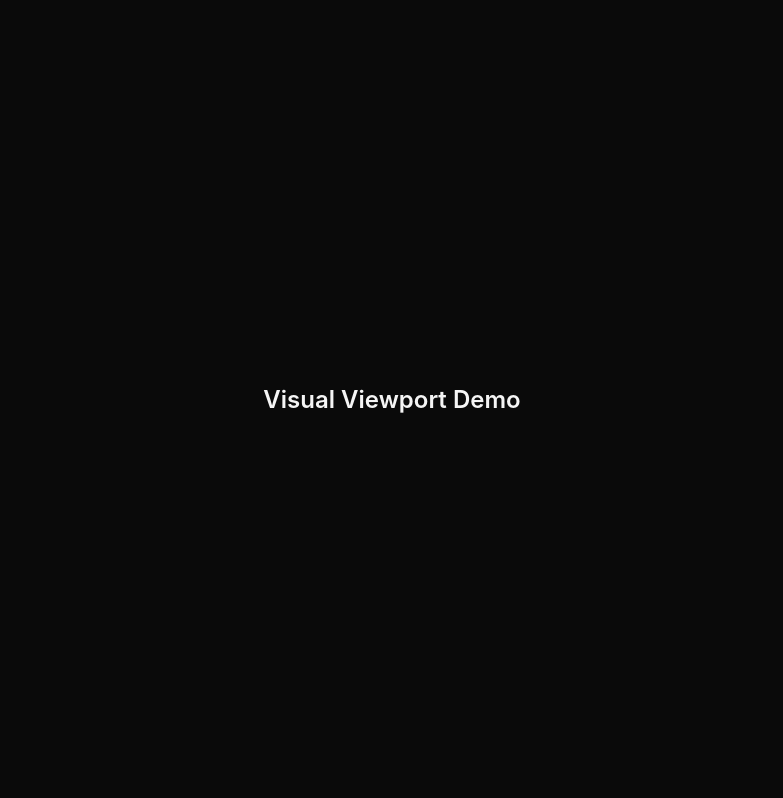
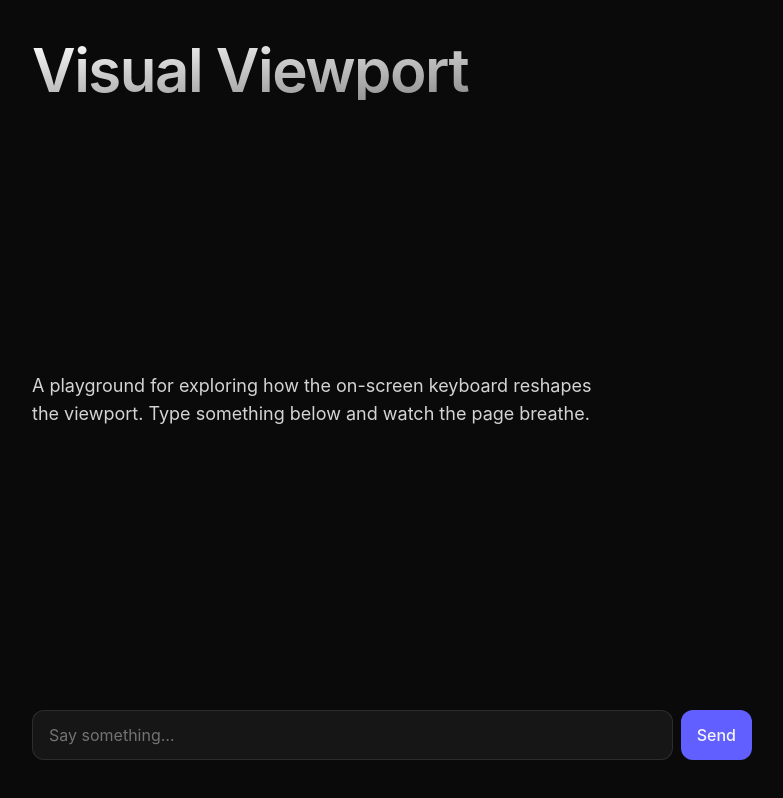
Before and after one commit to bruno-gregorio/visual-viewport-demo, a React (Vite) app: page / in a window 1280 px wide. Shown: the whole page, without its empty margins (248-1031 px from the left). Built offline with nearby package versions, Linux system fonts and the light colour scheme.

Commit message:
feat: added page template.

```diff
--- a/src/App.tsx
+++ /dev/null
@@ -1,7 +0,0 @@
-export function App() {
-  return (
-    <main className='min-h-dvh flex items-center justify-center bg-neutral-950 text-neutral-100'>
-      <h1 className='text-2xl font-semibold'>Visual Viewport Demo</h1>
-    </main>
-  )
-}
--- a/src/main.tsx
+++ b/src/main.tsx
@@ -1,13 +1,13 @@
 import { StrictMode } from 'react'
 import { createRoot } from 'react-dom/client'
 import { createBrowserRouter, RouterProvider } from 'react-router'
-import { App } from './App.tsx'
+import { Welcome } from './pages/Welcome.tsx'
 import './index.css'
 
 const router = createBrowserRouter([
   {
     path: '/',
-    Component: App
+    Component: Welcome
   }
 ])
 
--- /dev/null
+++ b/src/pages/Welcome.tsx
@@ -0,0 +1,34 @@
+import { StackedTemplate } from '../templates/StackedTemplate'
+
+export function Welcome() {
+  return (
+    <StackedTemplate
+      title={
+        <h1 className='bg-linear-to-br from-white to-neutral-500 bg-clip-text text-5xl font-semibold tracking-tight text-transparent sm:text-6xl'>
+          Visual Viewport
+        </h1>
+      }
+      body={
+        <p className='max-w-xl text-lg text-neutral-300'>
+          A playground for exploring how the on-screen keyboard reshapes the
+          viewport. Type something below and watch the page breathe.
+        </p>
+      }
+      footer={
+        <form className='flex gap-2' onSubmit={(e) => e.preventDefault()}>
+          <input
+            type='text'
+            placeholder='Say something…'
+            className='flex-1 rounded-xl border border-white/10 bg-white/5 px-4 py-3 placeholder:text-neutral-500 focus:border-indigo-400 focus:outline-none'
+          />
+          <button
+            type='submit'
+            className='rounded-xl bg-indigo-500 px-4 py-3 font-medium hover:bg-indigo-400'
+          >
+            Send
+          </button>
+        </form>
+      }
+    />
+  )
+}
--- /dev/null
+++ b/src/templates/StackedTemplate.tsx
@@ -0,0 +1,19 @@
+import type { ReactNode } from 'react'
+
+type StackedTemplateProps = {
+  title: ReactNode
+  body: ReactNode
+  footer: ReactNode
+}
+
+export function StackedTemplate({ title, body, footer }: StackedTemplateProps) {
+  return (
+    <main className='min-h-dvh bg-neutral-950 bg-[radial-gradient(ellipse_at_top,var(--color-indigo-500),transparent_60%)]/25 text-neutral-100'>
+      <div className='mx-auto grid min-h-dvh max-w-3xl grid-rows-3 px-6 py-10'>
+        <header className='self-start'>{title}</header>
+        <section className='self-center'>{body}</section>
+        <footer className='self-end'>{footer}</footer>
+      </div>
+    </main>
+  )
+}
```
